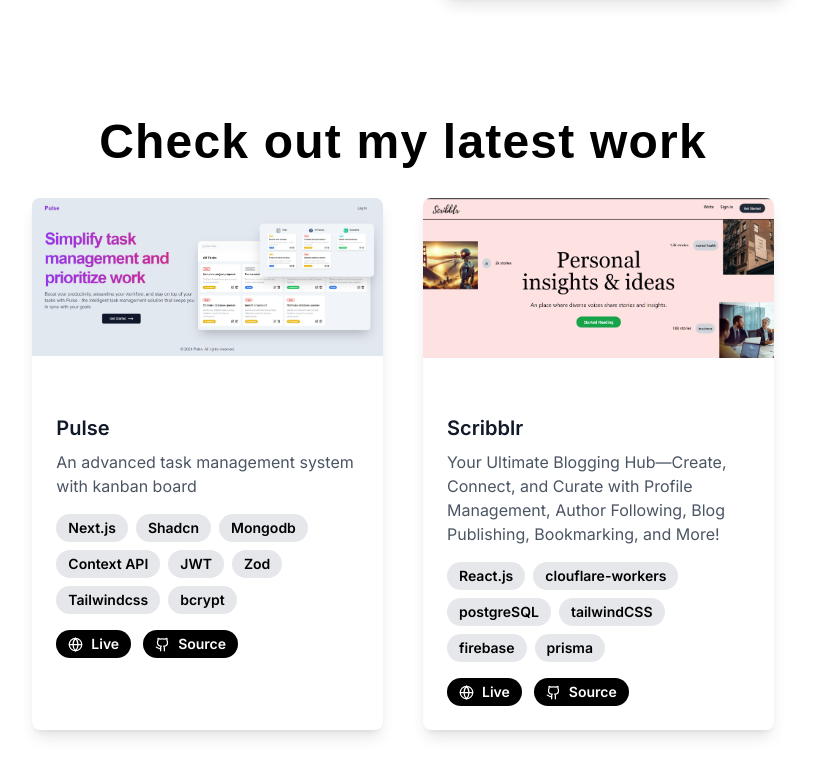
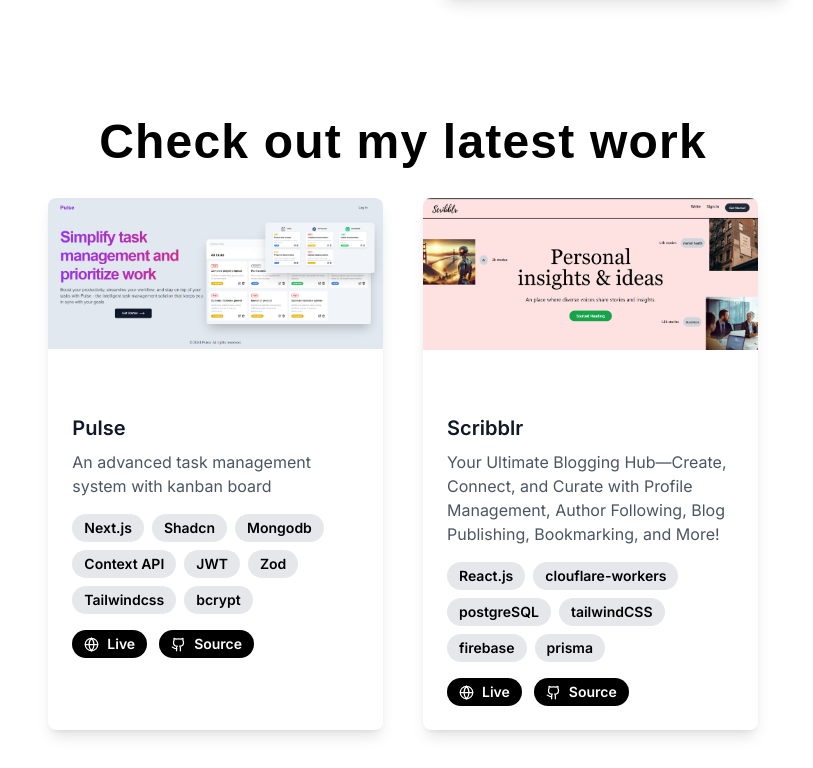
Before and after one commit to shreenarayan123/portfolio2, a Next.js app: page / in a window 1280 px wide. Shown: the part 472-1240 px from the top of the page, without its empty margins (237-1050 px from the left). Built offline with nearby package versions, Linux system fonts and the light colour scheme; a web font is replaced by a local one.

Commit message:
projects ui fixes

```diff
--- a/src/components/Contact.tsx
+++ b/src/components/Contact.tsx
@@ -33,7 +33,7 @@ export default function Contact() {
   }
 
   return (
-    <section id="contact" className="pb-10 dark:bg-gray-800 w-[80%]">
+    <section id="contact" className="pb-10 dark:bg-gray-800 md:w-[80%]">
         <h2 className="text-4xl font-bold mb-8 text-center text-black font-cal-sans-regular tracking-wide dark:text-white">Get In Touch</h2>
         <div className="max-w-3xl mx-auto bg-white dark:bg-gray-700 rounded-lg shadow-2xl p-8">
           <form onSubmit={handleSubmit} className="space-y-6">
--- a/src/components/Projects.tsx
+++ b/src/components/Projects.tsx
@@ -16,12 +16,12 @@ type Project = {
 
 export default function Projects() {
   return (
-    <section id="projects" className="py-10 px-10 bg-white dark:bg-gray-800">
-      <div className="container mx-auto px-4">
+    <section id="projects" className="py-10 md:px-10 bg-white dark:bg-gray-800">
+      <div className="md:container md:mx-auto  px-4">
         <h2 className="md:text-5xl text-3xl  font-cal-sans-regular font-semibold mb-8 text-center text-black dark:text-white tracking-wide">
           Check out my latest work
         </h2>
-        <div className="grid grid-cols-1 md:grid-cols-2 lg:grid-cols-2 gap-10">
+        <div className="md:grid w-full flex flex-col  md:grid-cols-2 lg:grid-cols-2 gap-10">
           {projects.map((project, index) => (
             <motion.div
               key={project.id}
@@ -29,9 +29,9 @@ export default function Projects() {
               animate={{ opacity: 1, y: 0 }}
               transition={{ duration: 0.5, delay: index * 0.1 }}
               whileHover={{ y: -10 }}
-              className="bg-white dark:bg-gray-700  rounded-lg overflow-hidden shadow-lg hover:shadow-xl transition-shadow duration-300"
+              className="bg-white dark:bg-gray-700 rounded-lg overflow-hidden shadow-lg hover:shadow-xl transition-shadow duration-300"
             >
-              <div className="relative h-48">
+              <div className="relative md:h-48">
                 <Image
                   src={project.image}
                   alt={project.title}
@@ -45,7 +45,7 @@ export default function Projects() {
                 <h3 className="text-xl font-semibold mb-2 text-gray-900 dark:text-white">
                   {project.title}
                 </h3>
-                <p className="text-gray-600 dark:text-gray-300 mb-4">
+                <p className="text-gray-600 dark:text-gray-300 mb-4 ">
                   {project.description}
                 </p>
                 <div className=" md:flex-wrap gap-2 mb-4 hidden md:flex">
```
